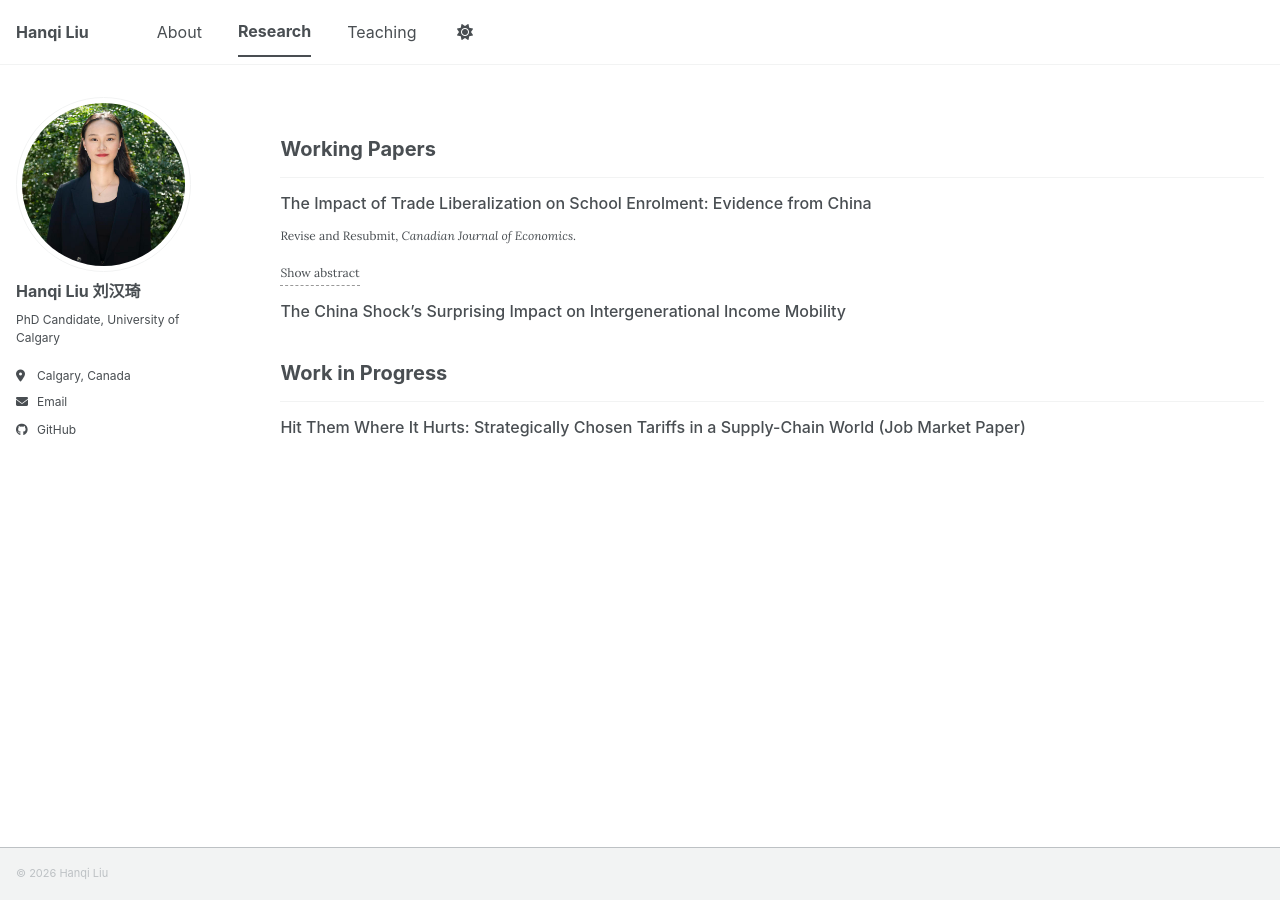
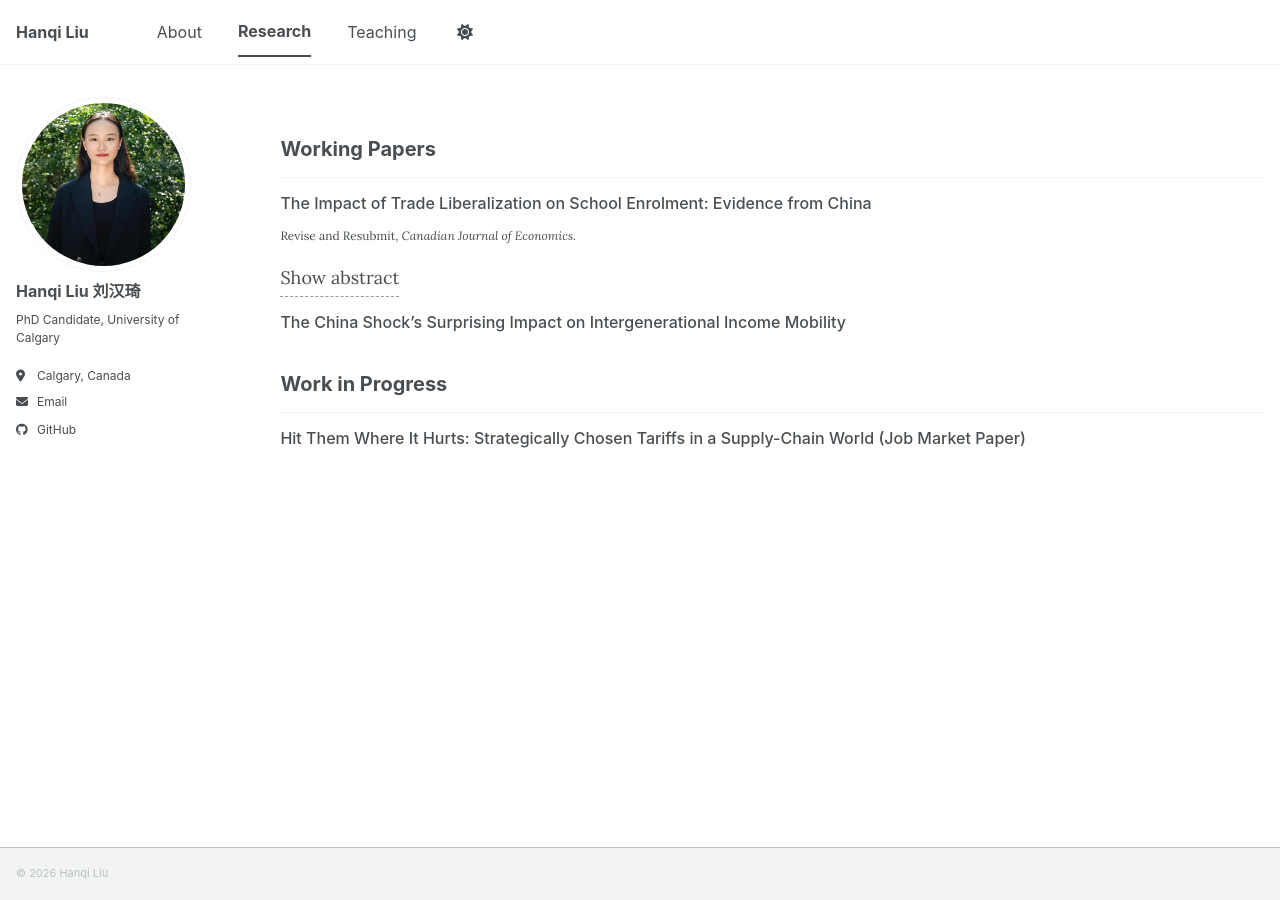
Before and after one commit to hanqi-liu-econ/hanqi-liu-econ.github.io, a Jekyll site: the page built from _pages/publications.html, in a window 1280 px wide. Built offline with Jekyll 4.4.1, drawn with Linux system fonts in a browser that asks for light colours; a script bundle is joined from its source files by our own code; library files that are not in the unit come from our copies.

Commit message:
Update _custom.scss

```diff
--- a/_sass/_custom.scss
+++ b/_sass/_custom.scss
@@ -51,3 +51,10 @@ details summary::marker {
 details p, details {
   margin-top: 0.6em;
 }
+details p {
+  font-size: 1rem;
+  line-height: 1.8;
+}
+details summary {
+  font-size: 1rem;
+}
```
